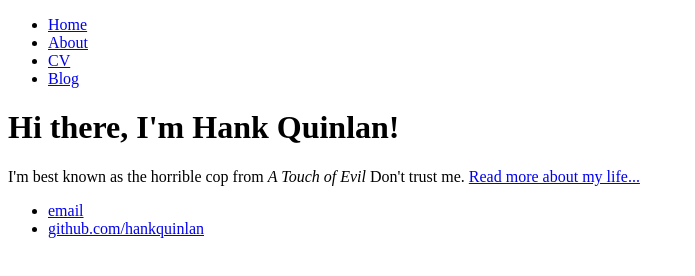
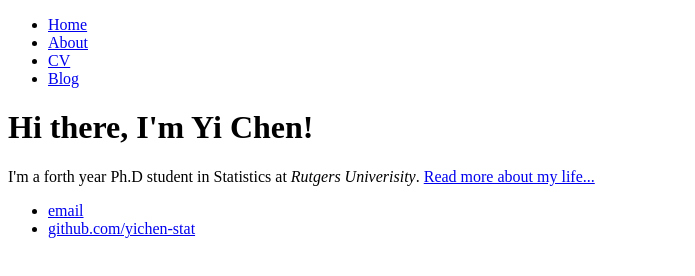
Before and after one commit to yichen-stat/yichen-stat.github.io, a plain HTML site: page index.html in a window 1280 px wide. Shown: the whole page, without its empty margins (0-695 px from the left). Drawn offline with Linux system fonts and the light colour scheme.

Commit message:
Update index.html

```diff
--- a/index.html
+++ b/index.html
@@ -1,7 +1,7 @@
 <!DOCTYPE html>
 <html>
 	<head>
-		<title>Hank Quinlan, Horrible Cop</title>
+		<title>Yi Chen</title>
 	</head>
 	<body>
 		<nav>
@@ -14,14 +14,14 @@
 		</nav>
 		<div class="container">
     		<div class="blurb">
-        		<h1>Hi there, I'm Hank Quinlan!</h1>
-				<p>I'm best known as the horrible cop from <em>A Touch of Evil</em> Don't trust me. <a href="/about">Read more about my life...</a></p>
+        		<h1>Hi there, I'm Yi Chen!</h1>
+				<p>I'm a forth year Ph.D student in Statistics at <em>Rutgers Univerisity</em>. <a href="/about">Read more about my life...</a></p>
     		</div><!-- /.blurb -->
 		</div><!-- /.container -->
 		<footer>
     		<ul>
-        		<li><a href="mailto:hankquinlanhub@gmail.com">email</a></li>
-        		<li><a href="https://github.com/hankquinlan">github.com/hankquinlan</a></li>
+        		<li><a href="mailto:yichen.stat@gmail.com">email</a></li>
+        		<li><a href="https://github.com/yichen-stat">github.com/yichen-stat</a></li>
 			</ul>
 		</footer>
 	</body>
```
